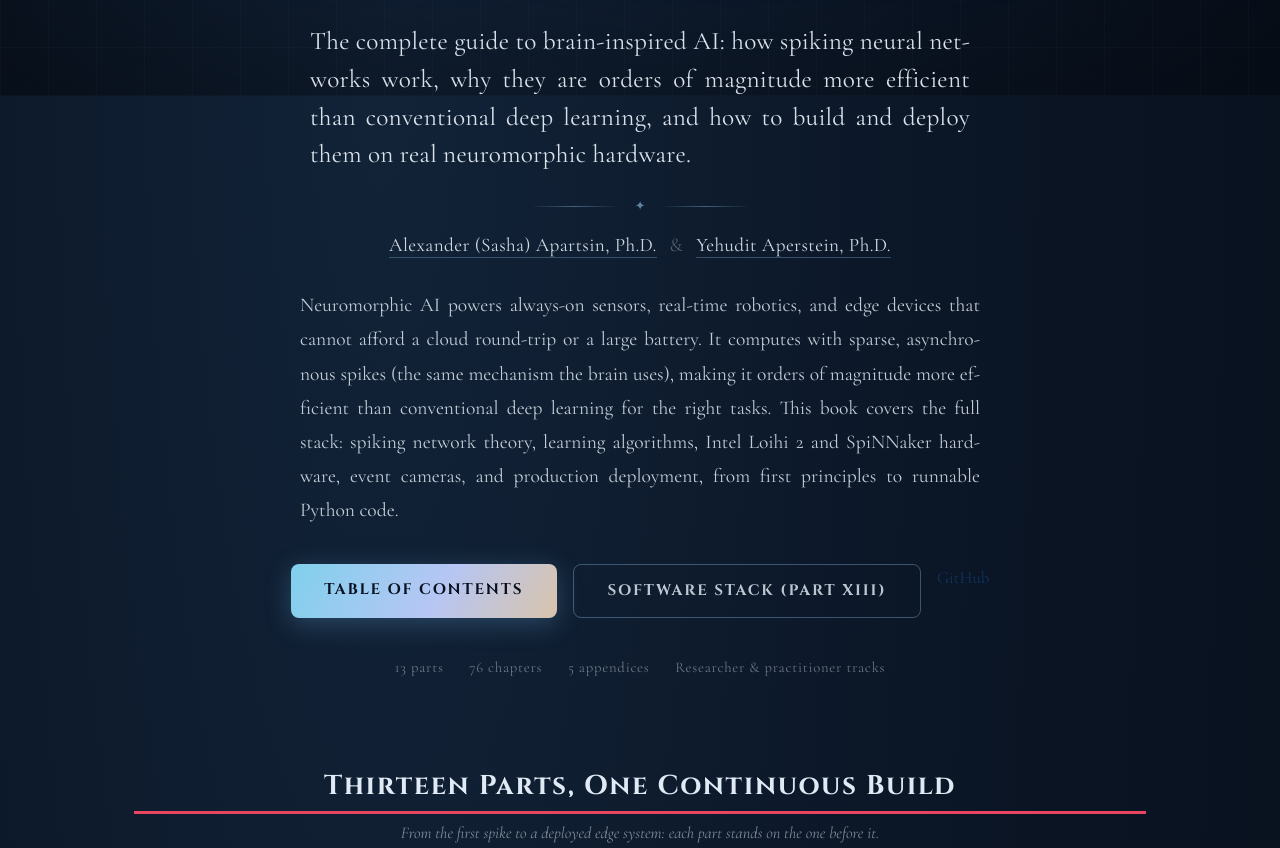
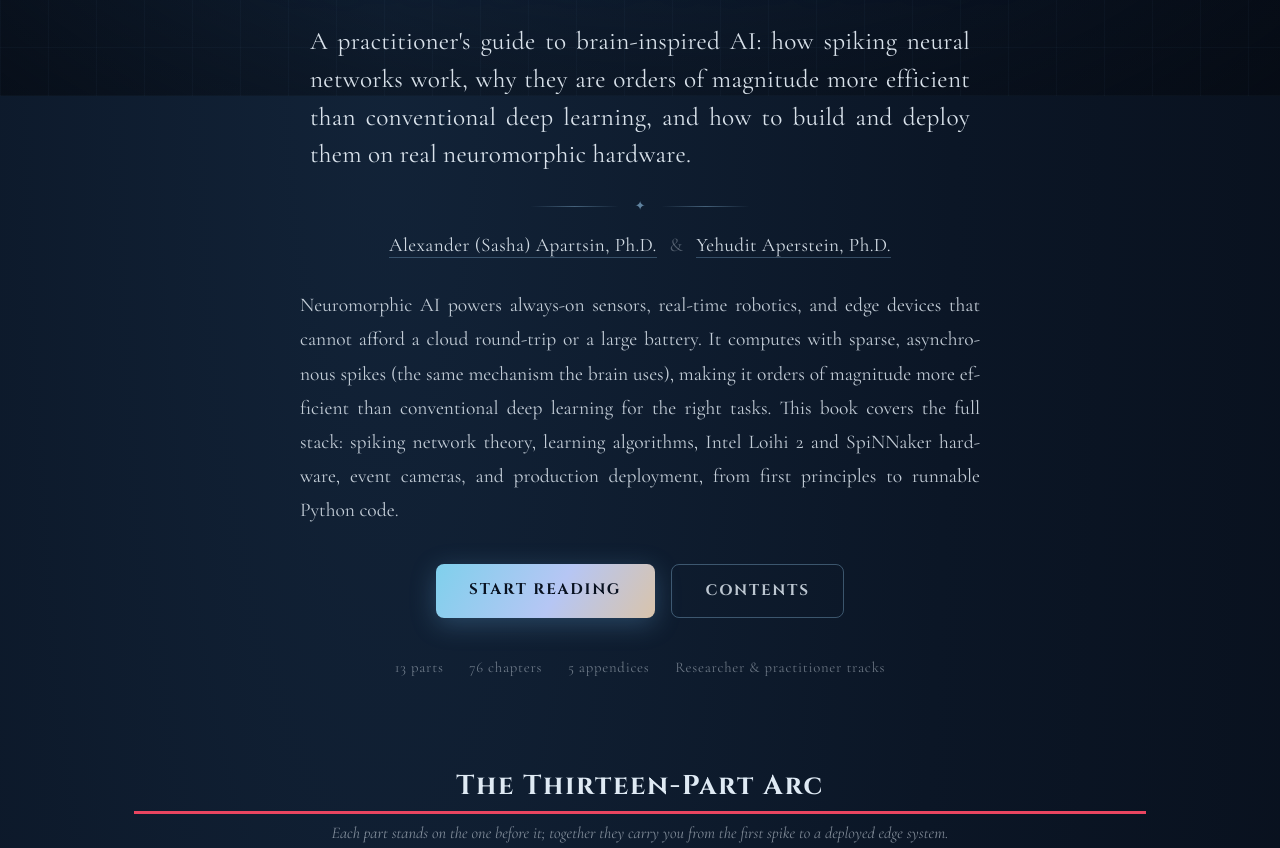
Before and after one commit to ApartsinProjects/NeuromorphicAI, a plain HTML site: page index.html in a window 1280 px wide. Shown: the part 704-1552 px from the top of the page. Drawn offline with nearby package versions, Linux system fonts and the light colour scheme.

Commit message:
Normalize cover-page wording across the series
Use consistent boilerplate: "A practitioner's guide to ..." subtitle opener, "The N-Part Arc" heading, "Each part stands on the one before it; together they ..." lead-in, standard Start Reading/Contents(/Kindle) buttons, and First Edition labels.

Co-Authored-By: Claude Opus 4.8 <noreply@anthropic.com>

```diff
--- a/index.html
+++ b/index.html
@@ -466,7 +466,7 @@ body.cover-page footer.cover-footer a:hover { color: #aedcf5; }
 <div class="cover-image-wrapper"><img alt="Book cover: luminous spiking neuron filaments and sparse event pulses bridging biology and silicon chip hardware against a deep space background" class="cover-image" height="1600" src="images/book-cover.jpg" width="1000"/></div>
 <h1 class="cover-title">Building Neuromorphic AI
 <span class="title-arc">From Spiking Neurons to Edge Intelligence</span></h1>
-<p class="cover-subtitle">The complete guide to brain-inspired AI: how spiking neural networks work, why they are orders of magnitude more efficient than conventional deep learning, and how to build and deploy them on real neuromorphic hardware.</p>
+<p class="cover-subtitle">A practitioner's guide to brain-inspired AI: how spiking neural networks work, why they are orders of magnitude more efficient than conventional deep learning, and how to build and deploy them on real neuromorphic hardware.</p>
 <div aria-hidden="true" class="cover-separator"><span>&#10022;</span></div>
 <p class="cover-authors">
 <a href="#">Alexander (Sasha) Apartsin, Ph.D.</a>
@@ -475,9 +475,8 @@ body.cover-page footer.cover-footer a:hover { color: #aedcf5; }
 </p>
 <p class="cover-promise">Neuromorphic AI powers always-on sensors, real-time robotics, and edge devices that cannot afford a cloud round-trip or a large battery. It computes with sparse, asynchronous spikes (the same mechanism the brain uses), making it orders of magnitude more efficient than conventional deep learning for the right tasks. This book covers the full stack: spiking network theory, learning algorithms, Intel Loihi 2 and SpiNNaker hardware, event cameras, and production deployment, from first principles to runnable Python code.</p>
 <nav aria-label="Primary" class="cover-cta">
-<a class="btn-start" href="toc.html">Table of Contents</a>
-<a class="btn-contents" href="toc.html#part-xiii">Software Stack (Part XIII)</a>
-<a class="btn-github" href="https://github.com/ApartsinProjects/NeuromorphicAI" target="_blank" rel="noopener">GitHub</a>
+<a class="btn-start" href="toc.html">Start Reading</a>
+<a class="btn-contents" href="toc.html">Contents</a>
 </nav>
 <div class="cover-meta">
 <span>13 parts</span>
@@ -488,8 +487,8 @@ body.cover-page footer.cover-footer a:hover { color: #aedcf5; }
 </header>
 
 <section aria-labelledby="parts-heading" class="parts-section">
-<h2 class="cover-section-title" id="parts-heading">Thirteen Parts, One Continuous Build</h2>
-<p class="cover-section-sub">From the first spike to a deployed edge system: each part stands on the one before it.</p>
+<h2 class="cover-section-title" id="parts-heading">The Thirteen-Part Arc</h2>
+<p class="cover-section-sub">Each part stands on the one before it; together they carry you from the first spike to a deployed edge system.</p>
 <div class="part-grid">
 
 <a class="part-card part-1" href="toc.html#part-i">
```
